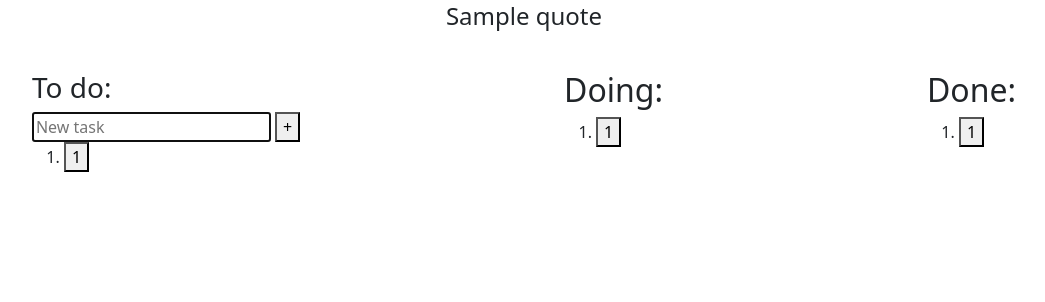
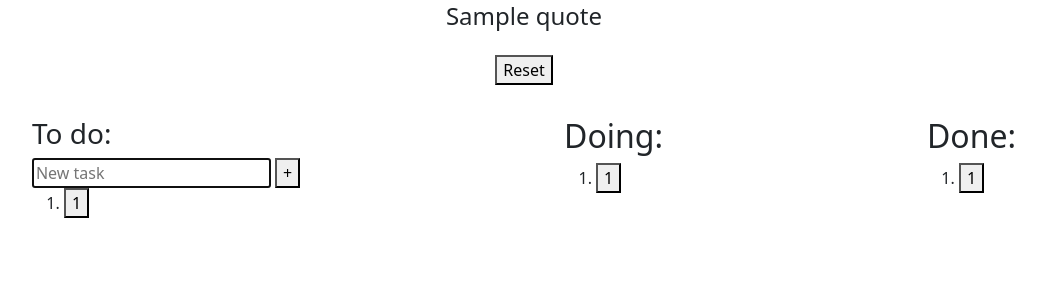
Before and after one commit to amna-nr/productivity_app, a Flask app: template templates/index.html in a window 1280 px wide. Shown: the part 70-372 px from the top of the page, without its empty margins (116-1161 px from the left). Run offline with Flask 3, Linux system fonts and the light colour scheme; the template is opened without the code that fills it: most values are stand-ins (such as "Sample title", 1, 10 or a date in 2020).

Commit message:
add reset button to homepage

```diff
--- a/static/style.css
+++ b/static/style.css
@@ -40,6 +40,13 @@ nav a {
   margin-bottom: 16px;
 }
 
+#reset {
+  display: flex;
+  justify-content: center;
+  align-items: center;
+  margin-bottom: 8px;
+}
+
 #report {
   display: flex;
   flex-direction: column;
--- a/templates/index.html
+++ b/templates/index.html
@@ -8,6 +8,10 @@
 <div id="quote">
      <h4> {{ quote }} </h4>
 </div>
+
+<form id="reset" action="/" method="post">
+  <button id="reset" name="clear" type="submit"> Reset </button>
+</form>
 
 <div id="tasks">
 
@@ -59,6 +63,6 @@
         </ol>
       </form>
     </div>
+</div>
 
-</div>
 {% endblock %}
--- a/templates/login.html
+++ b/templates/login.html
@@ -1,6 +1,7 @@
 {% extends "layout.html" %}
 
 {% block title %} Log In {% endblock %}
+
 {% block main %}
     <div class="container">
     <form class="login_register_forms" action="/login" method="post">
```
Also changed, not shown: database.db.
